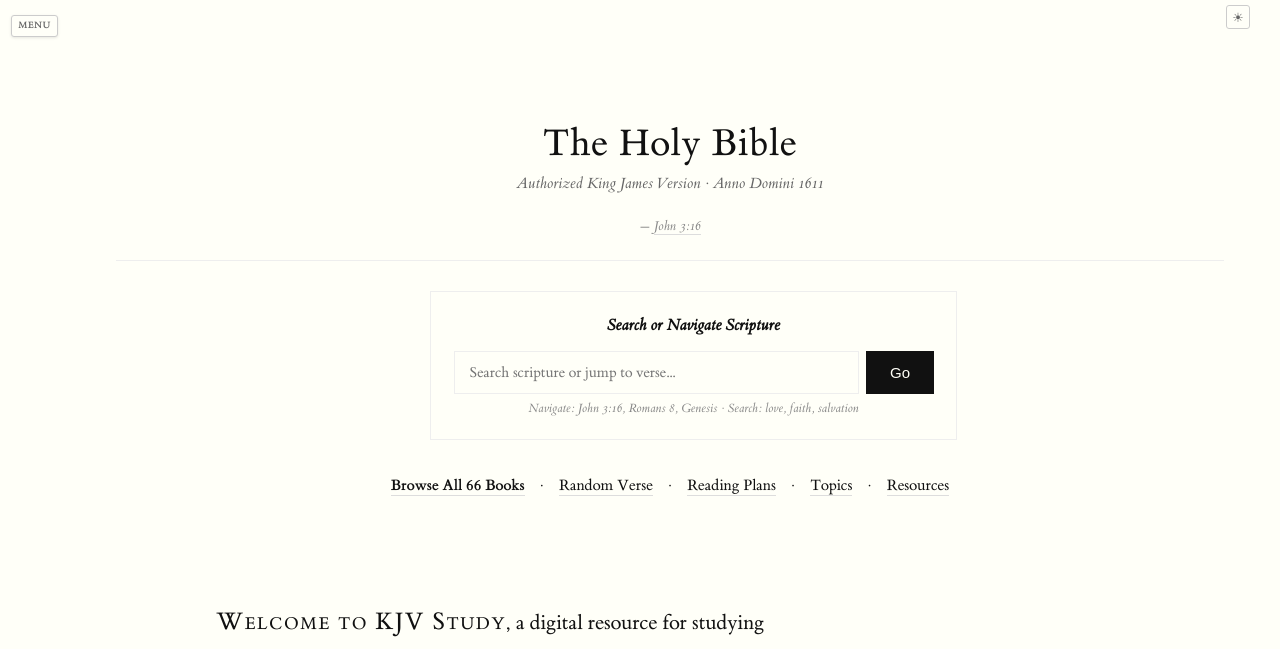
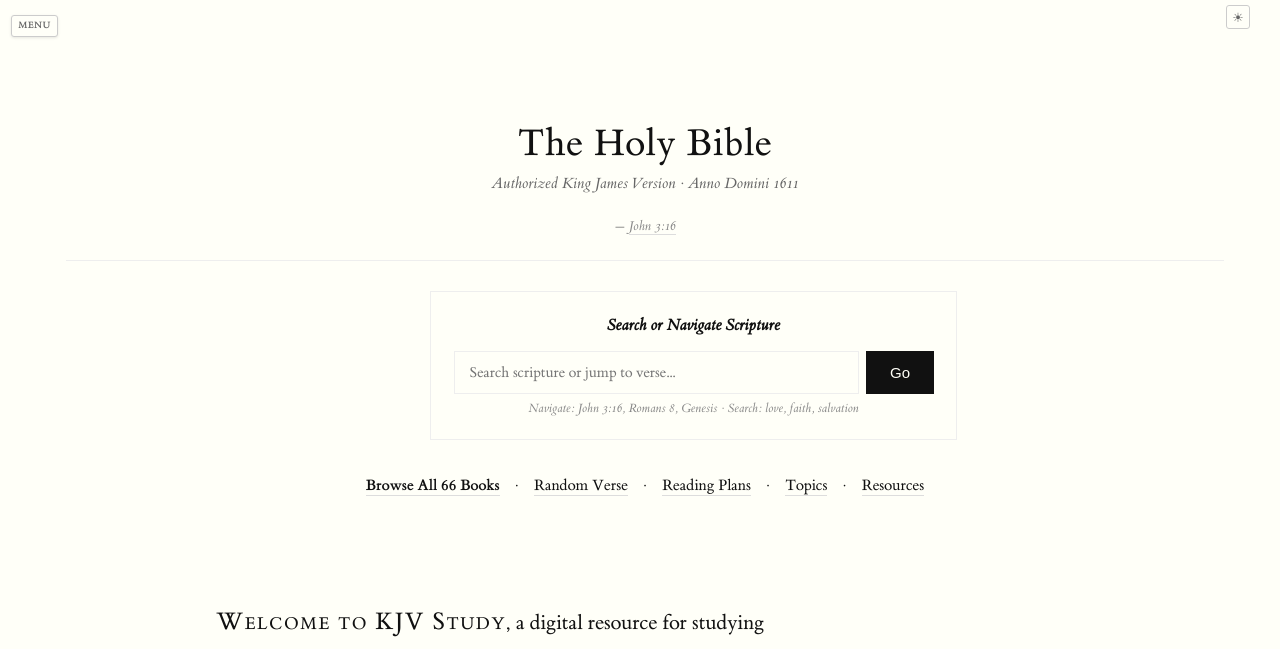
Before and after one commit to kennethreitz/kjvstudy.org, a FastAPI app: page / in a window 1280 px wide. Shown: the top 649 px of the page. Run offline with FastAPI, Linux system fonts and the light colour scheme; parts of the project's set-up code (start-up, migrations or seed data) failed here and were passed over; some libraries are stand-ins or nearby versions.

Commit message:
Increase homepage visual centering offset to -150px
Adjust margin-left offset for title-page and nav-links to better
visually center content accounting for the sidebar space.

🤖 Generated with [Claude Code](https://claude.com/claude-code)

Co-Authored-By: Claude <noreply@anthropic.com>

```diff
--- a/kjvstudy_org/templates/index.html
+++ b/kjvstudy_org/templates/index.html
@@ -10,7 +10,7 @@
     padding: 2.5rem 0 1.5rem;
     margin-bottom: 1.5rem;
     border-bottom: 1px solid var(--border-color);
-    margin-left: -100px;
+    margin-left: -150px;
 }
 
 .title-page h1 {
@@ -114,7 +114,7 @@
 .nav-links {
     text-align: center;
     margin: 1.5rem 0 2.5rem;
-    margin-left: -100px;
+    margin-left: -150px;
     font-size: 1.05rem;
 }
 
```
